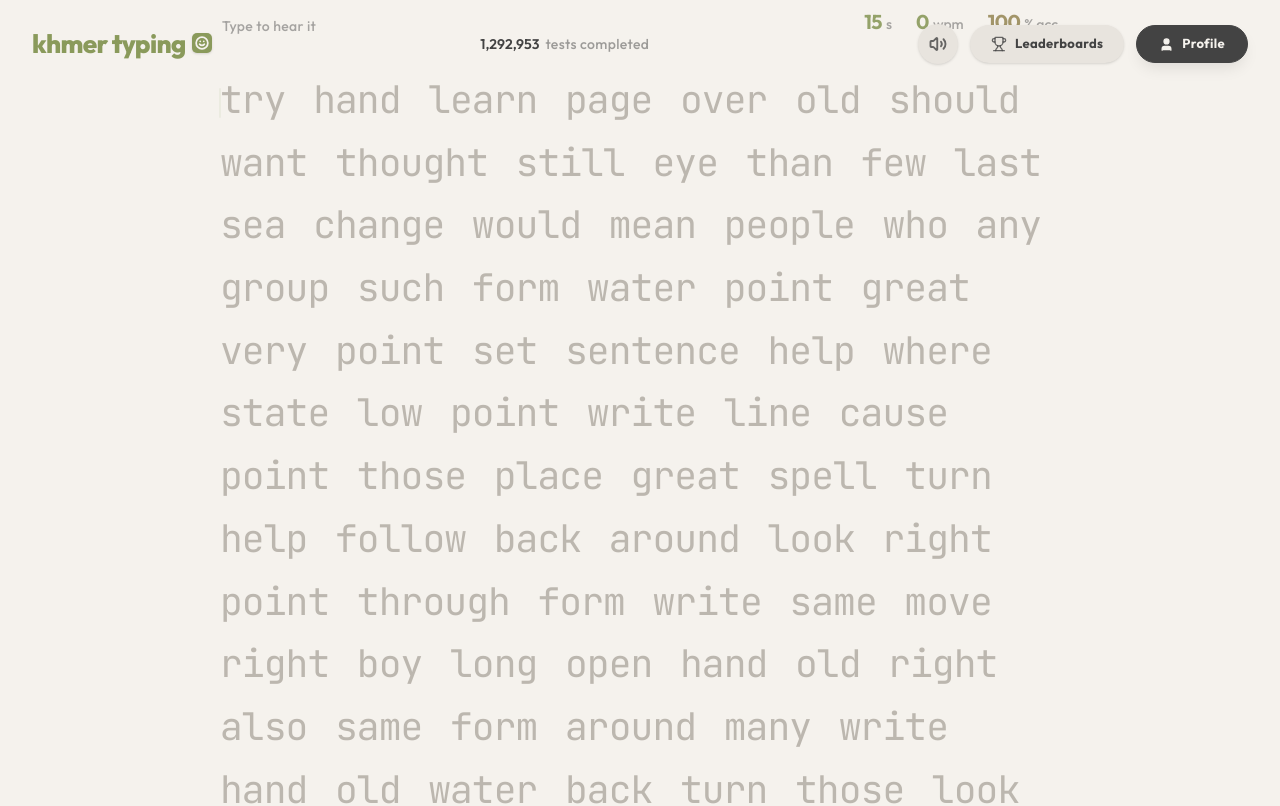
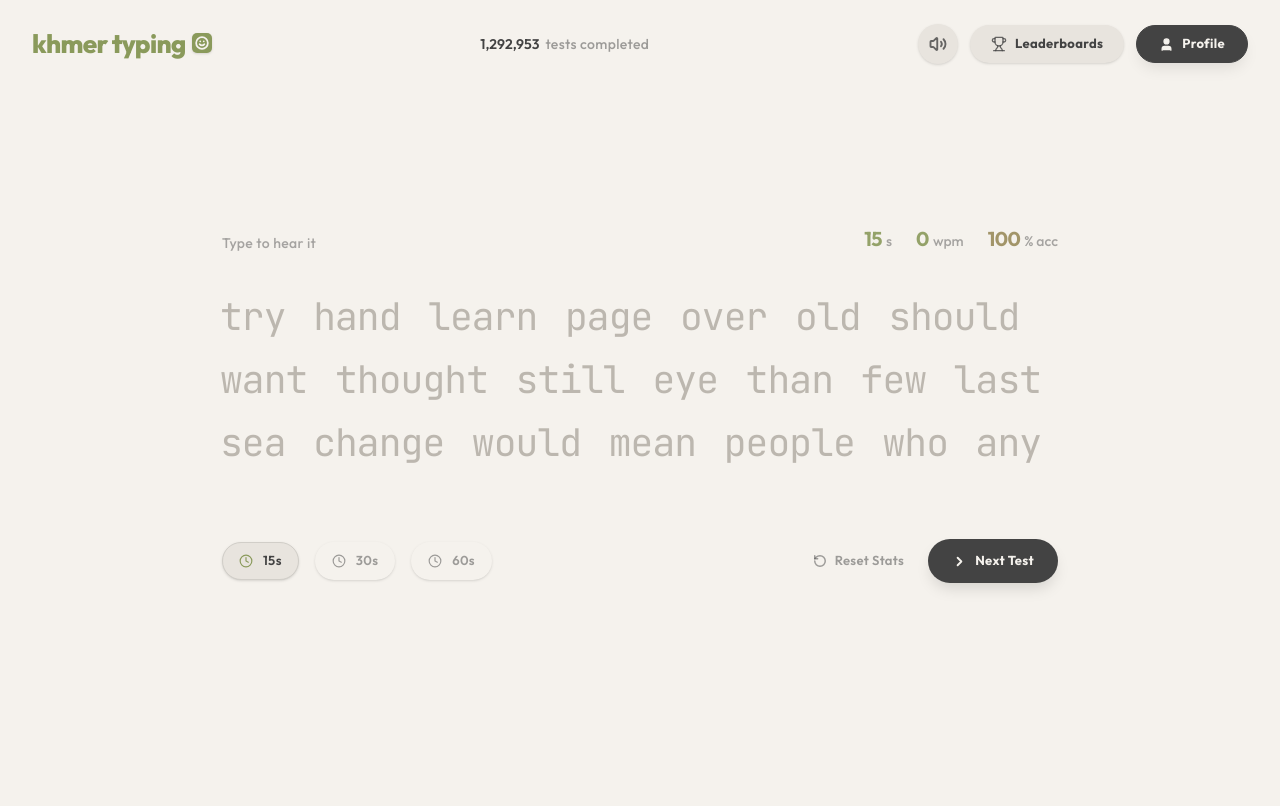
Before and after one commit to phalla-doll/khmer-typing, a Next.js app: page / in a window 1280 px wide. Shown: the top 806 px of the page. Built offline with nearby package versions, Linux system fonts and the light colour scheme.

Commit message:
feat: Limit typing area height
Introduce `max-h-[190px]` to the typing area to prevent excessive scrolling and improve layout consistency, especially when content overflows.

```diff
--- a/app/page.tsx
+++ b/app/page.tsx
@@ -252,7 +252,7 @@ export default function Home() {
         {/* Typing Area */}
         <div
           className={cn(
-            "font-mono text-[38px] leading-[1.65] tracking-tight relative -translate-x-[2px]",
+            "font-mono text-[38px] leading-[1.65] tracking-tight relative -translate-x-[2px] overflow-hidden max-h-[190px]",
             isFinished && "opacity-50 blur-[2px] transition-all duration-300 pointer-events-none"
           )}
           style={{ wordSpacing: '0.15em' }}
```
